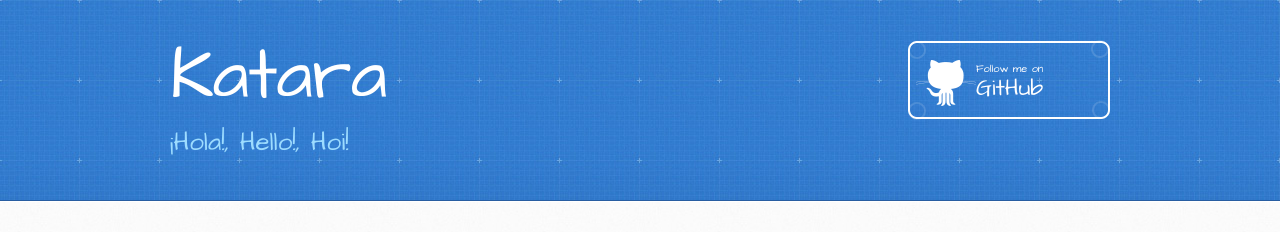
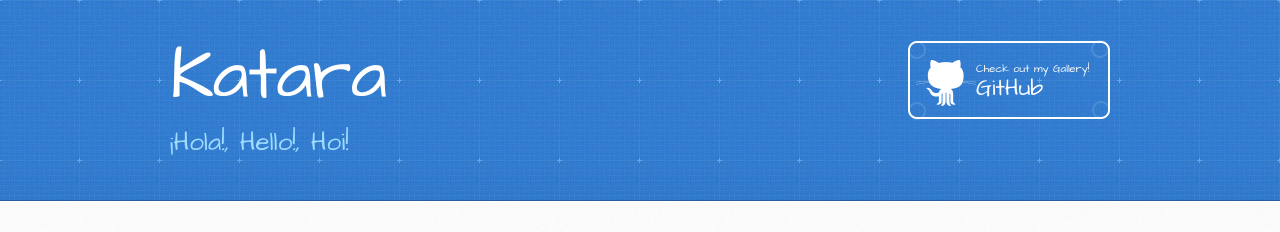
Before and after one commit to lakatara/lakatara.github.io, a Jekyll site: the page built from index.md, in a window 1280 px wide. Shown: the top 232 px of the page. Built offline with Jekyll 4.4.1, drawn with Linux system fonts in a browser that asks for light colours; our own code applies the rules of GitHub Pages for plain Markdown files.

Commit message:
Test to add photo gallery

```diff
--- a/_layouts/default.html
+++ b/_layouts/default.html
@@ -26,7 +26,7 @@
           <a href="{{ site.github.repository_url }}" class="button"><small>View project on</small> GitHub</a>
         {% endif %}
         {% if site.github.is_user_page %}
-          <a href="{{ site.github.owner_url }}" class="button"><small>Follow me on</small> GitHub</a>
+          <a href="https://photos.app.goo.gl/m6NmmOYd2KgXlpVt2" class="button"><small>Check out my Gallery!</small> GitHub</a>
         {% endif %}
       </div>
     </header>
```
